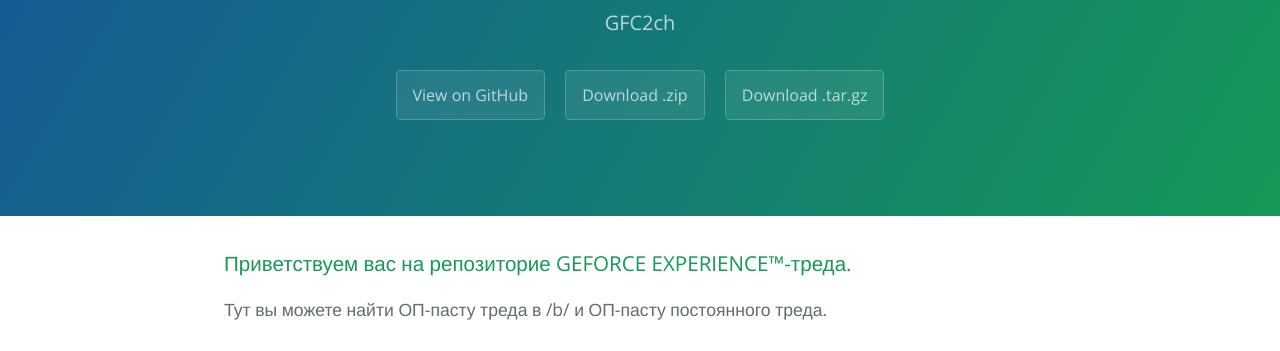
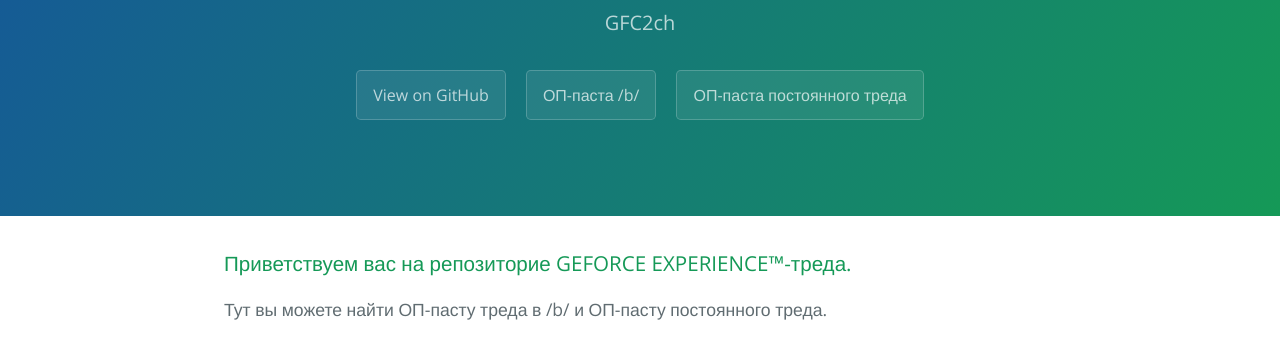
Before and after one commit to GFCexp/GFCexp_main, a plain HTML site: page index.html in a window 1280 px wide. Shown: the part 167-518 px from the top of the page. Drawn offline with nearby package versions, Linux system fonts and the light colour scheme.

Commit message:
Update index.html

```diff
--- a/index.html
+++ b/index.html
@@ -14,8 +14,8 @@
       <h1 class="project-name">Gfcexp main</h1>
       <h2 class="project-tagline">GFC2ch</h2>
       <a href="https://github.com/GFCexp/GFCexp_main" class="btn">View on GitHub</a>
-      <a href="https://github.com/GFCexp/GFCexp_main/zipball/master" class="btn">Download .zip</a>
-      <a href="https://github.com/GFCexp/GFCexp_main/tarball/master" class="btn">Download .tar.gz</a>
+      <a href="https://github.com/GFCexp/GFCexp_main/zipball/master" class="btn">ОП-паста /b/</a>
+      <a href="https://github.com/GFCexp/GFCexp_main/tarball/master" class="btn">ОП-паста постоянного треда</a>
     </section>
 
     <section class="main-content">
```
